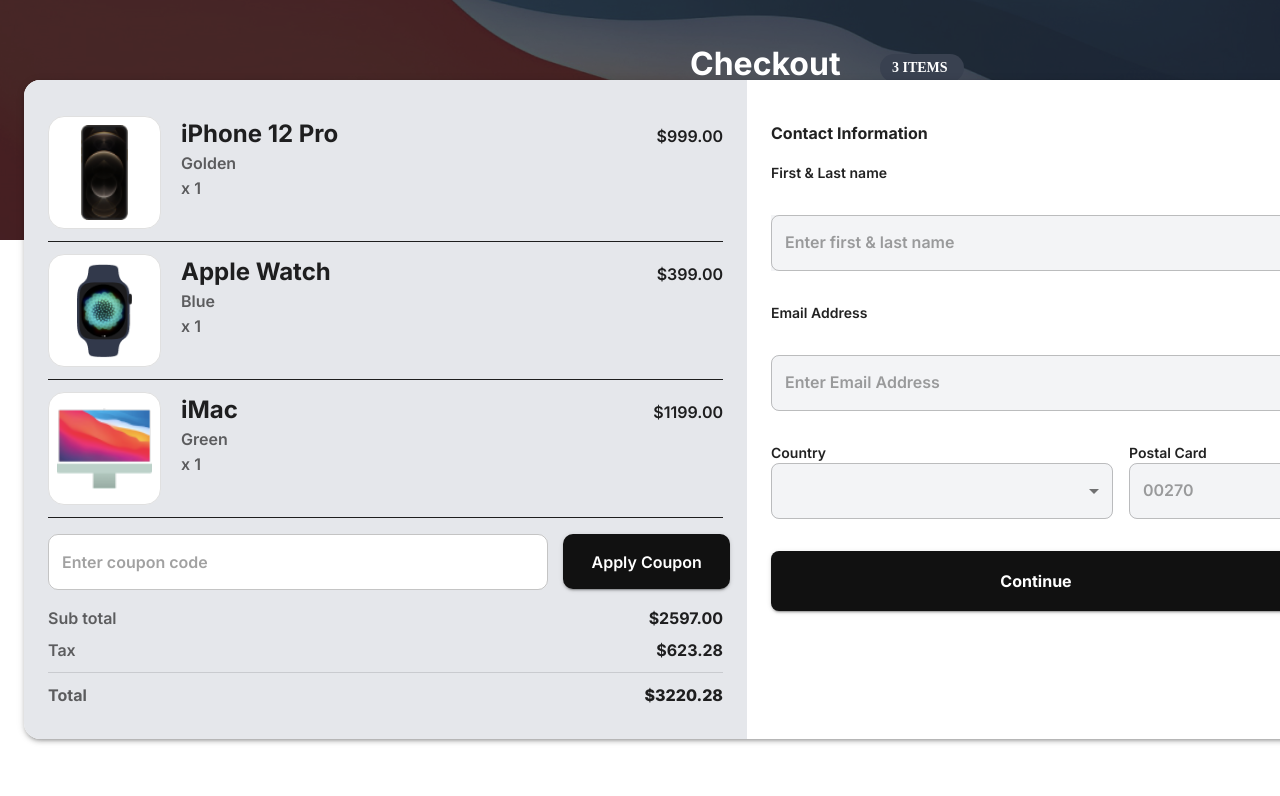
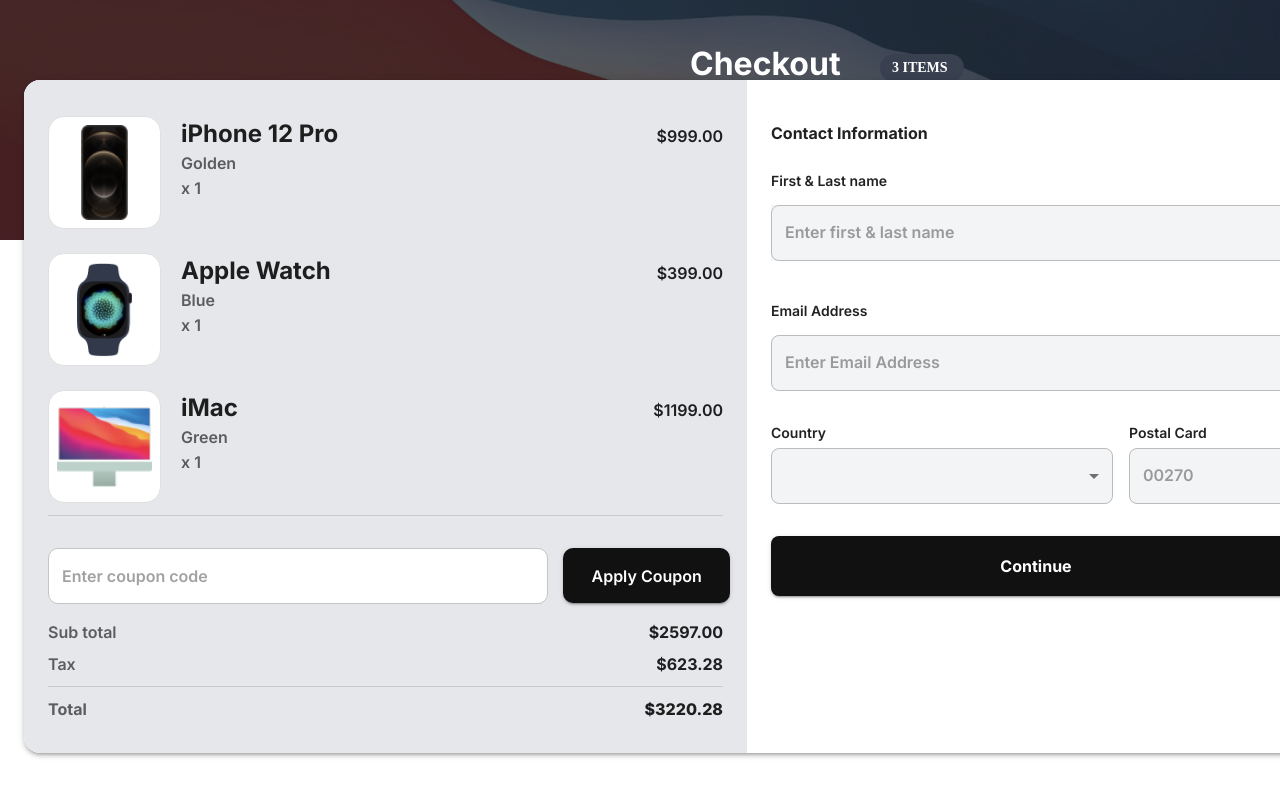
Before and after one commit to sulimanshams/shop-check-project, a React (Create React App) app: page / in a window 1280 px wide. Shown: the top 796 px of the page. Built offline with nearby package versions, Linux system fonts and the light colour scheme; some icons are missing.

Commit message:
Size of card and its two part 2nd

```diff
--- a/src/CardList.jsx
+++ b/src/CardList.jsx
@@ -56,7 +56,7 @@
               py: 1.5,
               alignItems: "flex-start",
               gap: 2.5,
-              borderBottom: "1px solid",
+              // borderBottom: "1px solid",
               // borderColor: "divider",
             }}
             secondaryAction={
@@ -110,8 +110,8 @@
           </ListItem>
         ))}
       </List>
-
-      <Box sx={{ display: "flex", gap: 1.5, mt:2 }}>
+            <Divider />
+      <Box sx={{ display: "flex", gap: 1.5, mt:4 }}>
         <TextField
           fullWidth
           placeholder="Enter coupon code"
--- a/src/ContactForm.jsx
+++ b/src/ContactForm.jsx
@@ -8,10 +8,15 @@
         <Box width="700px">
             <Typography variant="h6" sx={{fontWeight:700, mb:2, mt:"17px", fontFamily:"Inter , sans-serif", fontSize:"16px"}}>Contact Information</Typography>
             <Stack spacing={4} sx={{width:"100%"}}>
-                <Typography variant="body2" sx={{mb:"0.5" , fontWeight:600}}>First & Last name</Typography>
-                <TextField fullWidth  placeholder="Enter first & last name" sx={{minWidth:"500px" , bgcolor:"#F3F4F6"}} InputProps={{sx:{borderRadius:0.5 }}} />
-                <Typography variant="body2" sx={{mb:"0.5" , fontWeight:600}}>Email Address</Typography>
-                <TextField fullWidth type="email" placeholder="Enter Email Address" InputProps={{sx:{borderRadius:0.5 , bgcolor:"#F3F4F6"}}} />
+                <Box>
+                <Typography variant="body2" sx={{mb:"0.5" , fontWeight:600 , mt:"8px"}}>First & Last name</Typography>
+                <TextField fullWidth  placeholder="Enter first & last name" sx={{minWidth:"500px" , bgcolor:"#F3F4F6" , mt:"14px"}} InputProps={{sx:{borderRadius:0.5 }}} />
+                </Box>
+                <Box>
+                <Typography variant="body2" sx={{mb:"0.5" , fontWeight:600 , mt:"8px"}}>Email Address</Typography>
+                <TextField fullWidth type="email" placeholder="Enter Email Address" InputProps={{sx:{borderRadius:0.5 , bgcolor:"#F3F4F6"}}} sx={{marginTop:"14px"}} />
+                </Box>
+
 
 
 
@@ -19,7 +24,7 @@
                     <FormControl fullWidth >
                         {/* <InputLabel>Country</InputLabel> */}
                         <Typography variant="body2" sx={{mb:"0.5" , fontWeight:600}}>Country</Typography>
-                        <Select  defaultValue="Fenland" sx={{borderRadius:0.5 , bgcolor:"#F3F4F6"}}>
+                        <Select  defaultValue="Fenland" sx={{borderRadius:0.5 , bgcolor:"#F3F4F6" , mt:"5px"}}>
                                 <MenuItem value="Finland">Finland</MenuItem>
                                 <MenuItem value="Afghanistan">Afghanistan</MenuItem>
                                 <MenuItem value="United Kingdom">United Kingdom</MenuItem>
@@ -30,15 +35,17 @@
                     <Box>
 
                                 <Typography variant="body2" sx={{mb:"0.5" , fontWeight:600}}>Postal Card</Typography>
-                                <TextField  placeholder="00270" InputProps={{sx:{borderRadius:0.5, bgcolor:"#F3F4F6"}}} />
+                                <TextField  placeholder="00270" InputProps={{sx:{borderRadius:0.5, bgcolor:"#F3F4F6" , mt:"5px"}}} />
                     </Box>
 
 
-                </Box>
-                 <Button variant="contained" size="large" sx={{mt:0.5 , width:"530px" , height:"60px",fontFamily:"Inter , sans-serif",
+                </Box >
+                <Box marginTop="20px">
+                 <Button variant="contained" size="large" sx={{ width:"530px" , height:"60px",fontFamily:"Inter , sans-serif",
                             fontSize:"1rem" , bgcolor:"#111" ,"&:hover": { bgcolor: "#000" } , borderRadius:0.5 , py:1.25 , fontWeight:700}}>
                                Continue
                            </Button>
+                                </Box>
             </Stack>
         </Box>
      )
```
